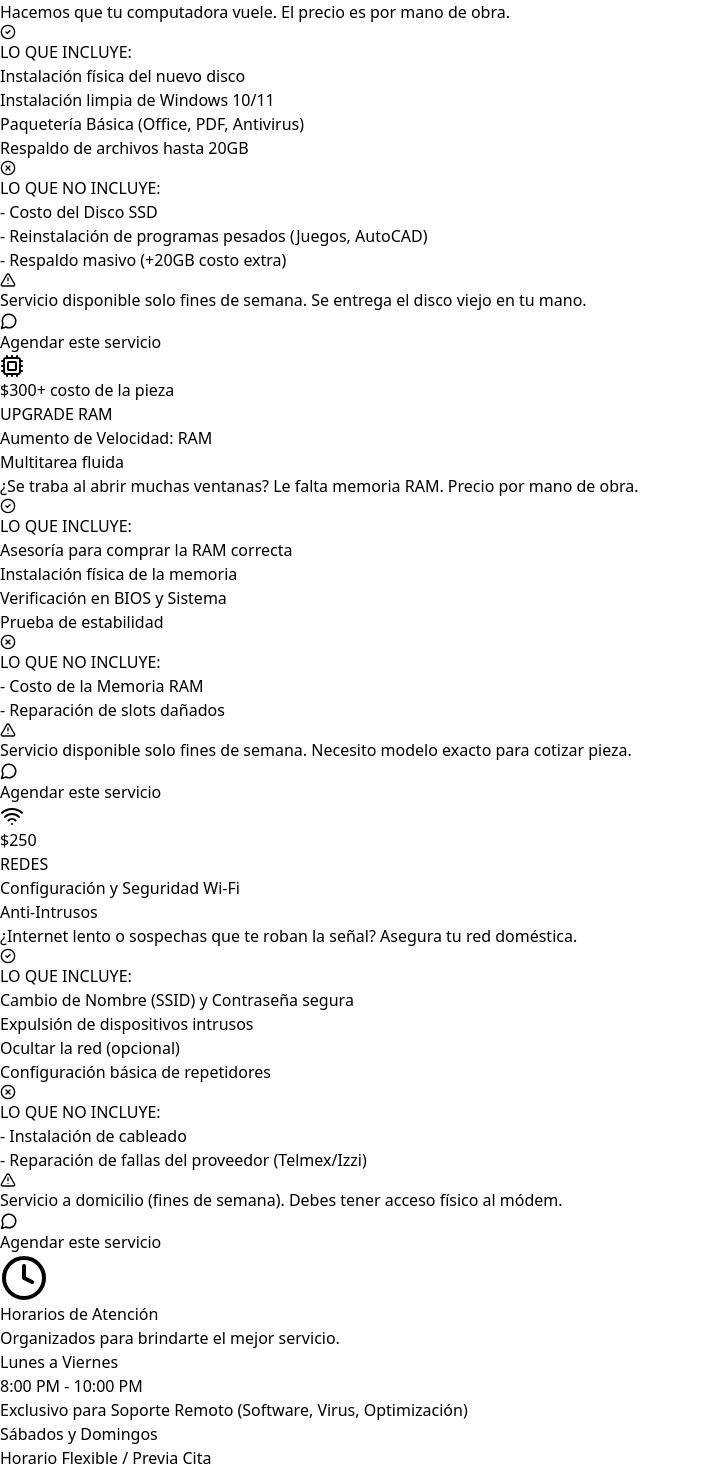
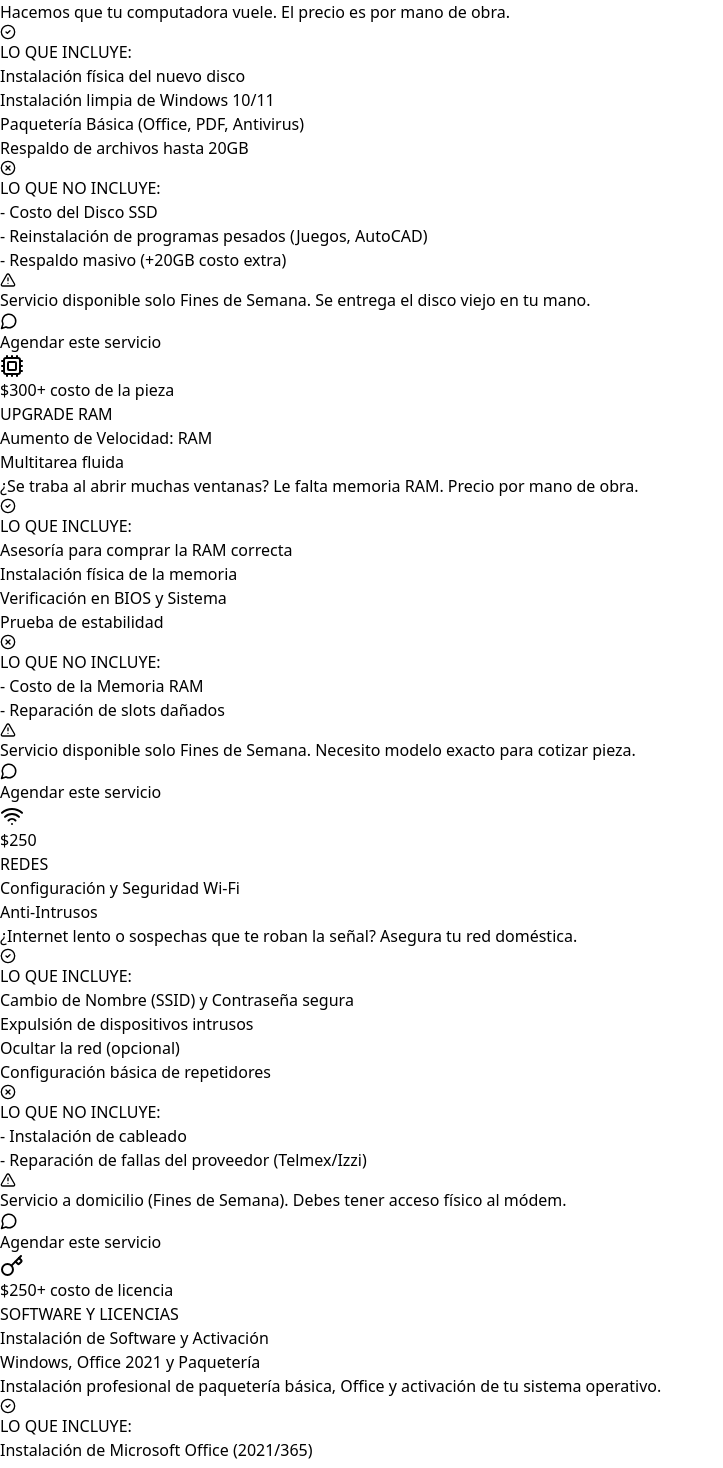
Before and after one commit to CesarMah/Servicios-techfix, a React (Vite) app: page / in a window 1280 px wide. Shown: the part 1332-2800 px from the top of the page, without its empty margins (0-723 px from the left). Built offline with nearby package versions, Linux system fonts and the light colour scheme.

Commit message:
Se agregan más servicios

```diff
--- a/src/App.jsx
+++ b/src/App.jsx
@@ -1,13 +1,13 @@
 import React, { useState } from 'react';
 // Iconos
-import { Monitor, Cpu, Wifi, HardDrive, Wrench, CheckCircle2, XCircle, AlertTriangle, Copy, Check, MessageCircle, Menu, X, Clock } from 'lucide-react';
+import { Monitor, Cpu, Wifi, HardDrive, Wrench, CheckCircle2, XCircle, AlertTriangle, Copy, Check, MessageCircle, Menu, X, Clock, Key } from 'lucide-react';
 
 /* ========================================
    CONFIGURACIÓN GENERAL
    Cambia el nombre de tu negocio aquí abajo 👇
    ======================================== */
-const businessName = "Click & Fix";
-const phoneNumber = "525565397857"; // Tu número de WhatsApp
+const businessName = "TechFix Solutions";
+const phoneNumber = "525512345678"; // Tu número de WhatsApp
 
 /* ========================================
   BASE DE DATOS DE SERVICIOS
@@ -54,7 +54,7 @@ const services = [
       "Refacciones (ventiladores rotos)",
       "Formateo (servicio de software)"
     ],
-    conditions: "Servicio disponible solo fines de semana. Respalda tu información antes."
+    conditions: "Servicio disponible solo Fines de Semana. Respalda tu información antes."
   },
   {
     id: 3,
@@ -76,7 +76,7 @@ const services = [
       "Reinstalación de programas pesados (Juegos, AutoCAD)",
       "Respaldo masivo (+20GB costo extra)"
     ],
-    conditions: "Servicio disponible solo fines de semana.  Se entrega el disco viejo en tu mano."
+    conditions: "Servicio disponible solo Fines de Semana. Se entrega el disco viejo en tu mano."
   },
   {
     id: 4,
@@ -97,7 +97,7 @@ const services = [
       "Costo de la Memoria RAM",
       "Reparación de slots dañados"
     ],
-    conditions: "Servicio disponible solo fines de semana. Necesito modelo exacto para cotizar pieza."
+    conditions: "Servicio disponible solo Fines de Semana. Necesito modelo exacto para cotizar pieza."
   },
   {
     id: 5,
@@ -117,7 +117,29 @@ const services = [
       "Instalación de cableado",
       "Reparación de fallas del proveedor (Telmex/Izzi)"
     ],
-    conditions: "Servicio a domicilio (fines de semana). Debes tener acceso físico al módem."
+    conditions: "Servicio a domicilio (Fines de Semana). Debes tener acceso físico al módem."
+  },
+  {
+    id: 6,
+    category: "SOFTWARE Y LICENCIAS",
+    title: "Instalación de Software y Activación",
+    subtitle: "Windows, Office 2021 y Paquetería",
+    price: 250,
+    priceNote: "+ costo de licencia",
+    description: "Instalación profesional de paquetería básica, Office y activación de tu sistema operativo.",
+    icon: <Key className="w-8 h-8 text-amber-500" />,
+    includes: [
+      "Instalación de Microsoft Office (2021/365)",
+      "Activación o actualización de Windows 10/11",
+      "Instalación de utilidades (Lectores PDF, WinRAR, etc.)",
+      "Asesoría para compra de licencias originales a buen precio"
+    ],
+    excludes: [
+      "Costo de la licencia original (se cotiza aparte)",
+      "Recuperación de cuentas de correo bloqueadas",
+      "Instalación de programas pesados (AutoCAD, Adobe)"
+    ],
+    conditions: "Servicio compatible con Soporte Remoto (Lun-Vie de 8pm a 10pm). Las licencias son permanentes o de suscripción según lo que elijas."
   }
 ];
 
@@ -131,6 +153,7 @@ Si tu compu te está dando lata, aquí te dejo mi lista de servicios:
 🚀 Cambio a SSD ($600 + pieza): Hago que tu laptop vieja vuele.
 ⚡ Aumento de RAM ($300 + pieza): Para multitarea fluida.
 📡 Seguridad Wi-Fi ($250): Protege tu red de intrusos.
+🔑 Software y Licencias ($250 + lic): Instalación de Office 2021 y Windows.
 
 🕒 HORARIOS DE ATENCIÓN:
 • Lunes a Viernes (8:00 PM - 10:00 PM): Exclusivo Soporte Remoto 👨‍💻
@@ -326,7 +349,7 @@ export default function App() {
                     <div className="border-t border-slate-100 pt-6">
                         <h4 className="font-bold text-lg text-slate-900 mb-1">Sábados y Domingos</h4>
                         <p className="text-blue-600 font-bold text-xl">Horario Flexible / Previa Cita</p>
-                        <p className="text-slate-500 text-sm">Dedicado a Mantenimiento Físico, o Cambio de Componentes.</p>
+                        <p className="text-slate-500 text-sm">Dedicado a Mantenimiento Físico, Hardware y Reparaciones que requieren taller.</p>
                     </div>
                 </div>
             </div>
```
